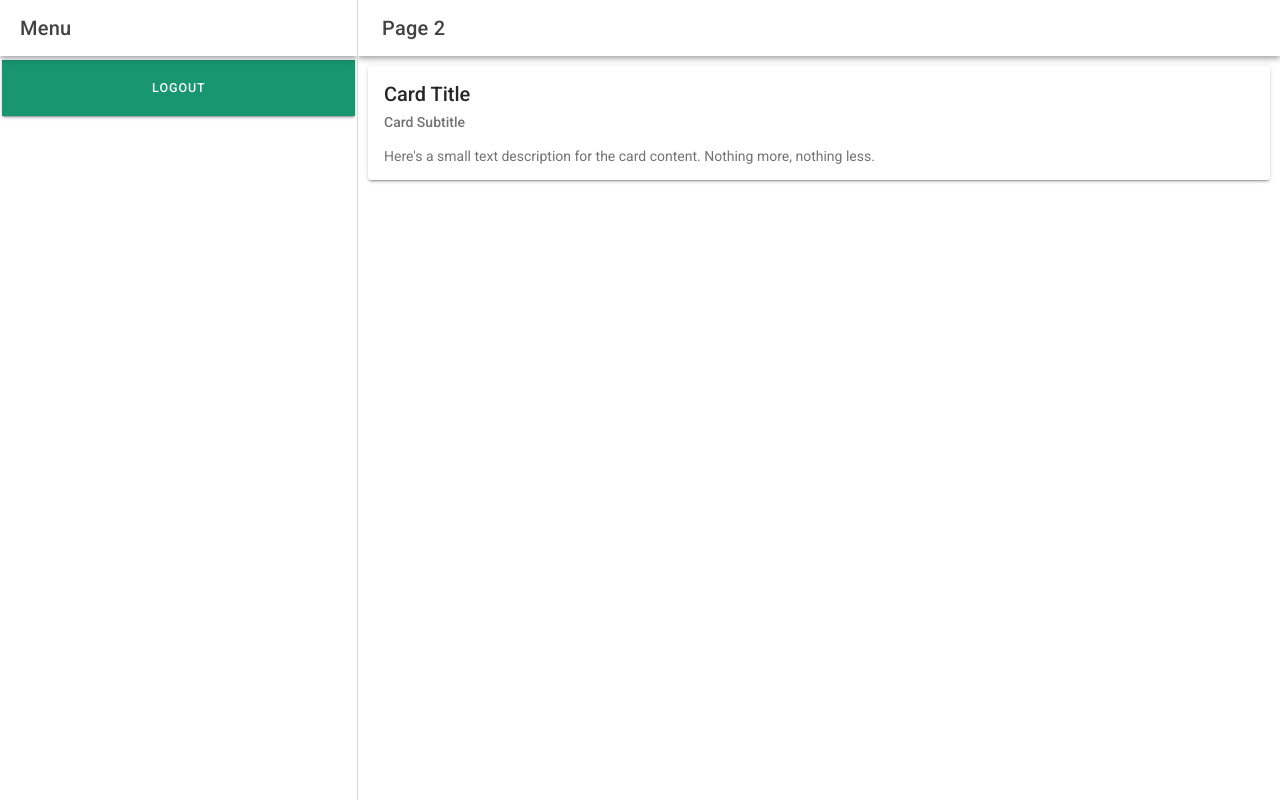
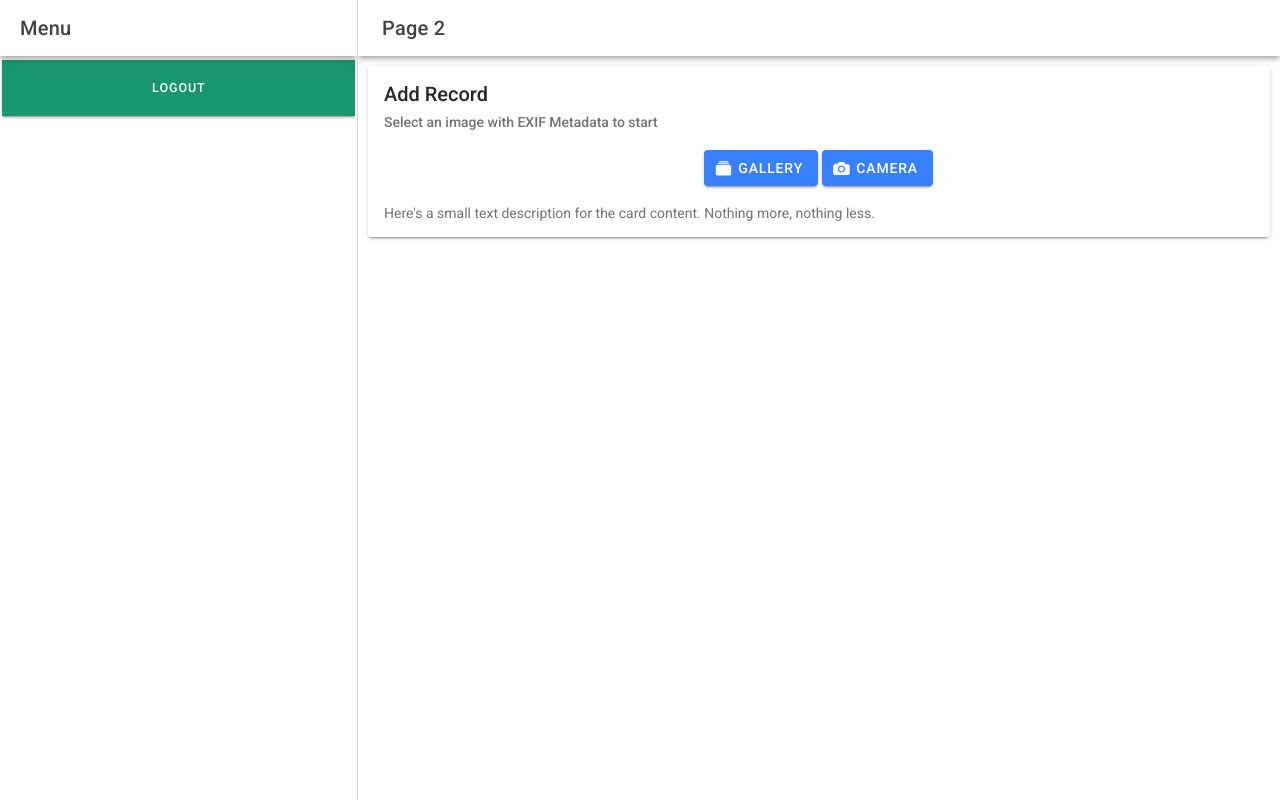
Before and after one commit to cliffamadeus/dev-kalasan, a React (Vite) app: page /dev-kalasan/app/page2 in a window 1280 px wide. Built offline with nearby package versions, Linux system fonts and the light colour scheme.

Commit message:
Added button for gallery and camera

```diff
--- /dev/null
+++ b/src/pages/Page2.css
@@ -0,0 +1,5 @@
+.plant-flex-container {
+    display: flex;
+    flex-wrap: wrap;
+    justify-content: center;
+}
--- a/src/pages/Page2.tsx
+++ b/src/pages/Page2.tsx
@@ -1,12 +1,14 @@
+import React, { useState } from 'react';
 import { IonButtons,
   IonContent, IonHeader, IonMenuButton, IonPage, IonTitle, IonToolbar,IonCard, IonCardContent, IonCardHeader, IonCardSubtitle, IonCardTitle,
   IonButton, IonIcon
 } from '@ionic/react';
 import { albums, camera } from 'ionicons/icons';
-import './Home.css';
+import './Page2.css';
 
 
 const Page2: React.FC = () => {
+
   return (
     <IonPage>
       <IonHeader>
@@ -27,9 +29,21 @@ const Page2: React.FC = () => {
 
         <IonCard>
       <IonCardHeader>
-        <IonCardTitle>Card Title</IonCardTitle>
-        <IonCardSubtitle>Card Subtitle</IonCardSubtitle>
+        <IonCardTitle>Add Record</IonCardTitle>
+        <IonCardSubtitle>Select an image with EXIF Metadata to start</IonCardSubtitle>
       </IonCardHeader>
+
+      <div className="plant-flex-container">
+      <IonButton>
+      <IonIcon slot="start" icon={albums}></IonIcon>
+        Gallery
+      </IonButton>
+
+        <IonButton>
+          <IonIcon slot="start" icon={camera}></IonIcon>
+          Camera
+        </IonButton>
+      </div>
 
 
       <IonCardContent>Here's a small text description for the card content. Nothing more, nothing less.</IonCardContent>
```
